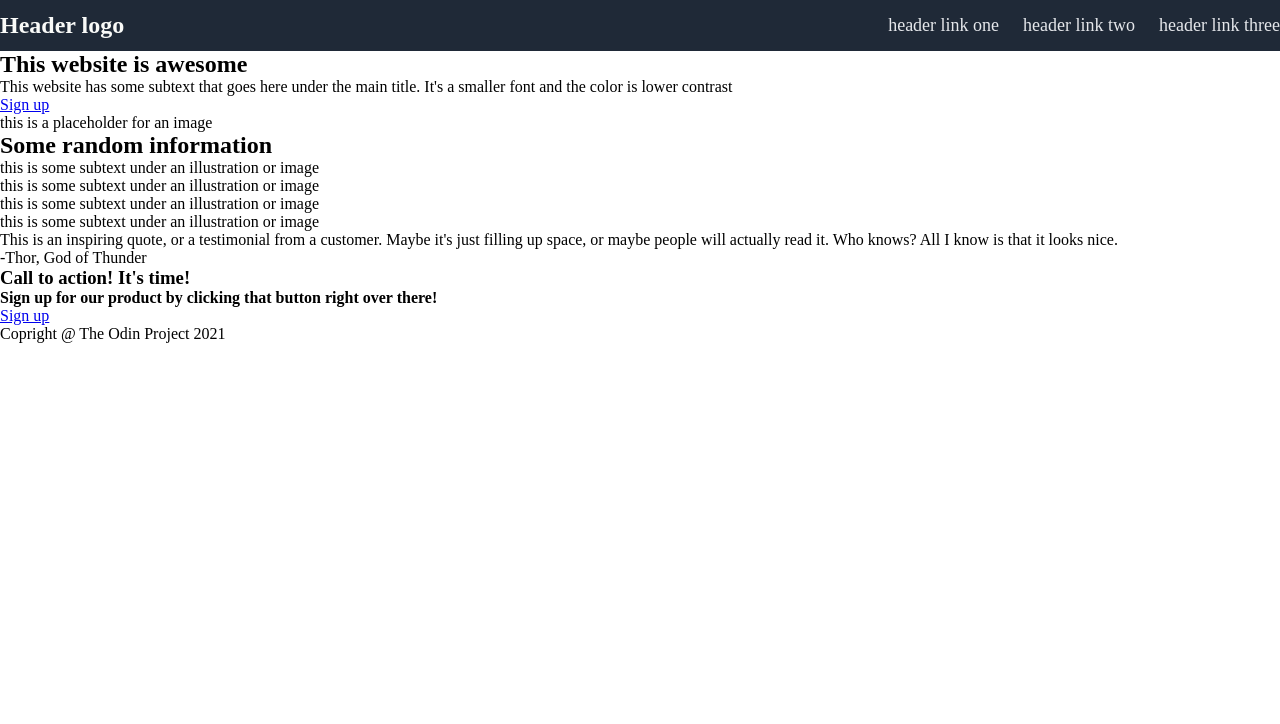
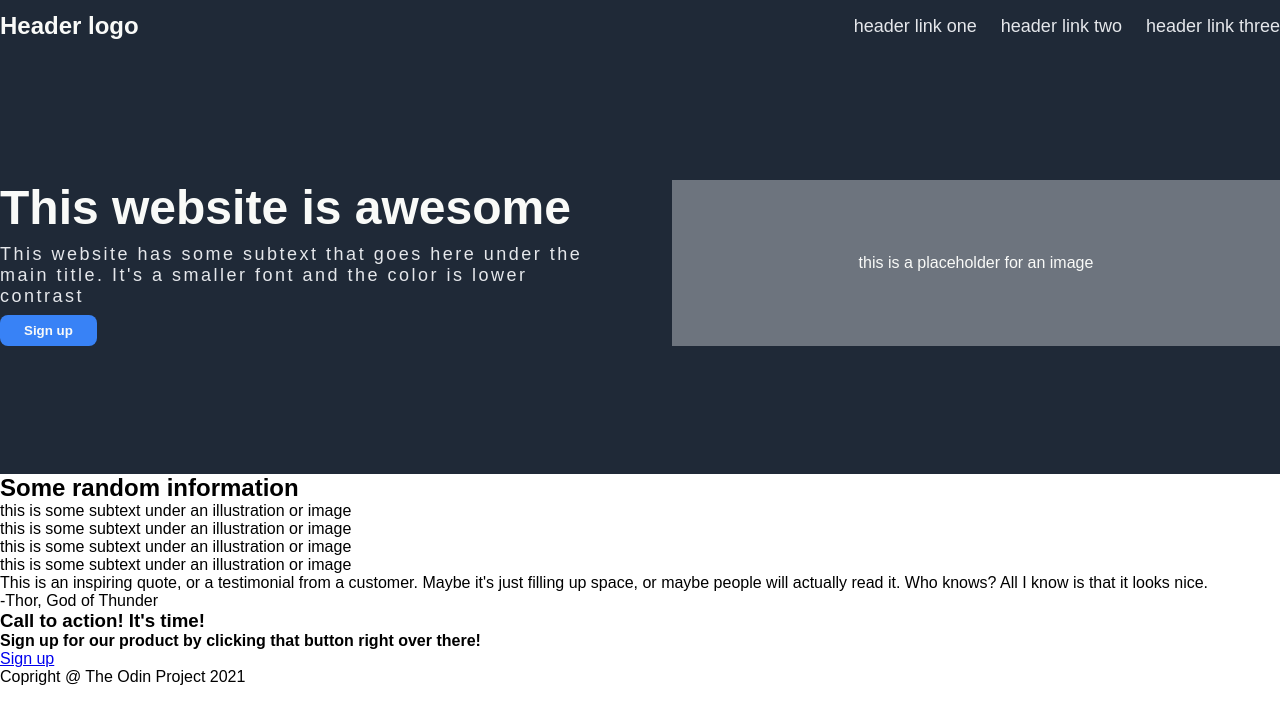
Before and after one commit to Fenroe/rewind-landing, a plain HTML site: page index.html in a window 1280 px wide. Drawn offline with Linux system fonts and the light colour scheme.

Commit message:
Finished styles for hero section

```diff
--- a/index.html
+++ b/index.html
@@ -19,16 +19,18 @@
     </header>
     <main>
       <section class="hero-section">
+        <div class="hero-content-container">
           <div class="hero-text-container">
             <h1 class="hero-heading">This website is awesome</h1>
             <p class="hero-subtext">
               This website has some subtext that goes here under the main title.
               It's a smaller font and the color is lower contrast
             </p>
-          <a href="/" class="hero-cta">Sign up</a>
+            <button class="hero-cta">Sign up</button>
           </div>
           <div class="hero-image-container">
             <span>this is a placeholder for an image</span>
+          </div>
         </div>
       </section>
       <section class="features-section">
--- a/main.css
+++ b/main.css
@@ -2,6 +2,7 @@
   margin: 0;
   padding: 0;
   box-sizing: border-box;
+  font-family: sans-serif;
 }
 
 .header {
@@ -33,3 +34,58 @@
   color: #e5e7eb;
   font-size: 18px;
 }
+
+.hero-section {
+  background-color: #1f2937;
+  color: #f9faf8;
+}
+
+.hero-content-container {
+  margin: 0 auto;
+  padding: 128px 0;
+  max-width: 1280px;
+  display: flex;
+  justify-content: space-between;
+  align-items: stretch;
+  gap: 64px;
+}
+
+.hero-text-container {
+  flex: 1;
+  display: flex;
+  flex-direction: column;
+  gap: 8px;
+}
+
+.hero-image-container {
+  background-color: #6d747e;
+  flex: 1;
+  display: flex;
+  justify-content: center;
+  align-items: center;
+}
+
+.hero-heading {
+  font-weight: 900;
+  font-size: 48px;
+  line-height: 56px;
+}
+
+.hero-subtext {
+  font-size: 18px;
+  color: #e5e7eb;
+  letter-spacing: 2.5px;
+}
+
+.hero-cta {
+  background-color: #3882f6;
+  text-decoration: none;
+  color: inherit;
+  padding: 8px 24px;
+  outline: none;
+  border: none;
+  border-radius: 8px;
+  align-self: start;
+  cursor: pointer;
+  font-weight: 700;
+}
```
Lines whose indentation alone changed are shown as unchanged.
